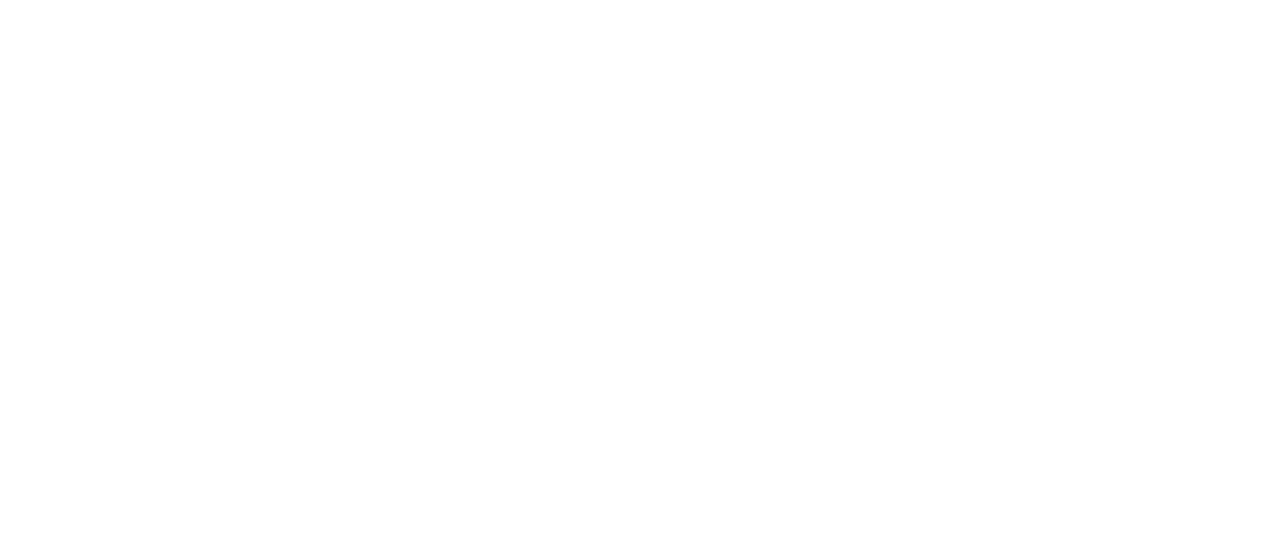
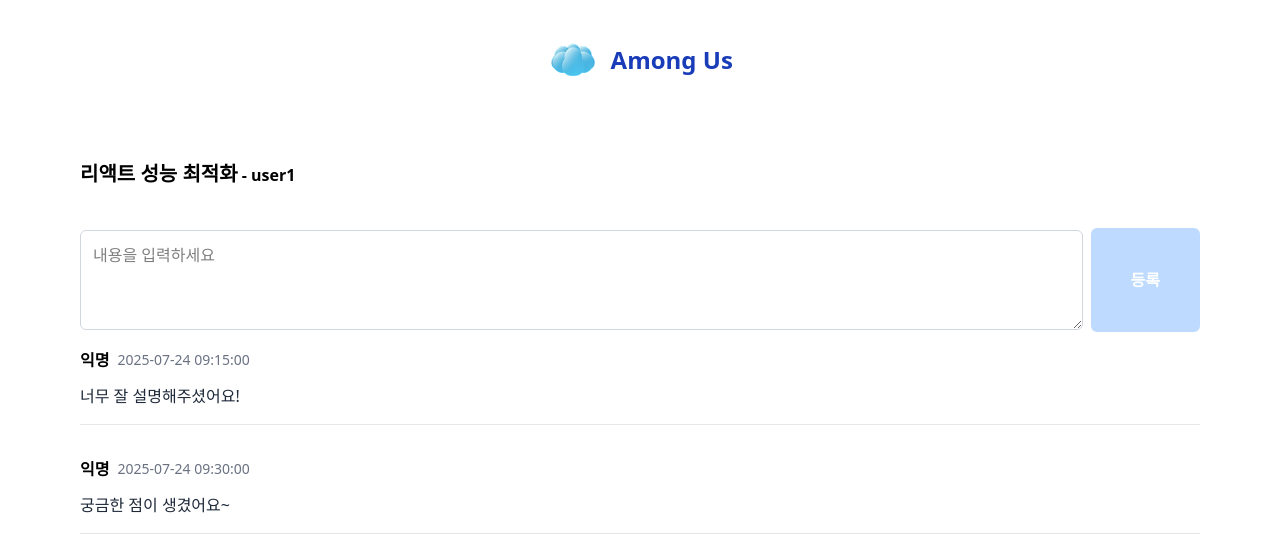
Before and after one commit to noeyigg/among-us, a Next.js app: page /dashboard/1 in a window 1280 px wide. Shown: the top 552 px of the page. Built offline with nearby package versions, Linux system fonts and the light colour scheme.

Commit message:
feat: [postId] 화면 구성

```diff
--- a/app/dashboard/[postId]/page.js
+++ b/app/dashboard/[postId]/page.js
@@ -1,4 +1,41 @@
+import PostForm from "@/app/ui/PostForm";
+import data from "@/lib/mock-data.json";
+import Comment from "@/app/ui/Comment";
+
 // 피드백 작성할 PostForm, 작성된 피드백
-export default function PostIdPage() {
-  return <div></div>;
+export default async function PostIdPage({ params }) {
+  const { postId } = await params;
+
+  // 해당하는 post 데이터
+  const post = data.posts.find((item) => item.id === Number(postId));
+
+  // 발표자 데이터
+  const presenter = data.users.find((user) => user.id === post.presenter_id);
+
+  // 해당하는 post의 댓글
+  // TODO: 발표자는 모든 댓글, 그 외는 작성한 댓글만 보이도록 필터링
+  const comments = data.comments.filter(
+    (item) => item.post_id === Number(postId)
+  );
+
+  return (
+    <>
+      <div className="my-10">
+        <p className="font-bold">
+          {" "}
+          <span className="font-bold text-xl mb-4">{post.topic}</span>
+          {` - ${presenter.name}`}
+        </p>
+      </div>
+      <PostForm />
+      {/* TODO: 댓글 데이터 Suspense로 streaming 처리 */}
+      {comments.map((comment) => (
+        <Comment
+          key={comment.id}
+          time={comment.created_at}
+          content={comment.content}
+        />
+      ))}
+    </>
+  );
 }
--- a/app/layout.js
+++ b/app/layout.js
@@ -3,7 +3,13 @@
 export default function RootLayout({ children }) {
   return (
     <html lang="en">
-      <body>{children}</body>
+      <body className="px-4 md:px-20">
+        <header className="flex items-center justify-center gap-3 py-10">
+          <img src="/logo.png" alt="Logo" className="h-10" />
+          <h1 className="text-2xl font-bold text-blue-800">Among Us</h1>
+        </header>
+        {children}
+      </body>
     </html>
   );
 }
--- /dev/null
+++ b/app/ui/Comment.jsx
@@ -0,0 +1,13 @@
+const Comment = ({ time, content }) => {
+  return (
+    <div className="mb-4 border-b border-b-gray-200 py-4">
+      <div className="flex items-center gap-2 mb-1">
+        <span className="font-bold">익명</span>
+        <span className="text-gray-500 text-sm">{time}</span>
+      </div>
+      <p className="text-gray-800 mt-3">{content}</p>
+    </div>
+  );
+};
+
+export default Comment;
--- a/app/ui/PostForm.jsx
+++ b/app/ui/PostForm.jsx
@@ -4,10 +4,10 @@
 const PostForm = () => {
   return (
     <form className="flex items-center space-x-2">
-      <input
+      <textarea
         type="text"
         placeholder="내용을 입력하세요"
-        className="flex-grow px-4 py-10 border border-gray-300 rounded-md focus:outline-none focus:ring-2 focus:ring-blue-200"
+        className="flex-grow h-25 p-3 border border-gray-300 rounded-md focus:outline-none focus:ring-2 focus:ring-blue-200"
       />
       <button
         type="submit"
```
Also changed, not shown: public/logo.png (added).
